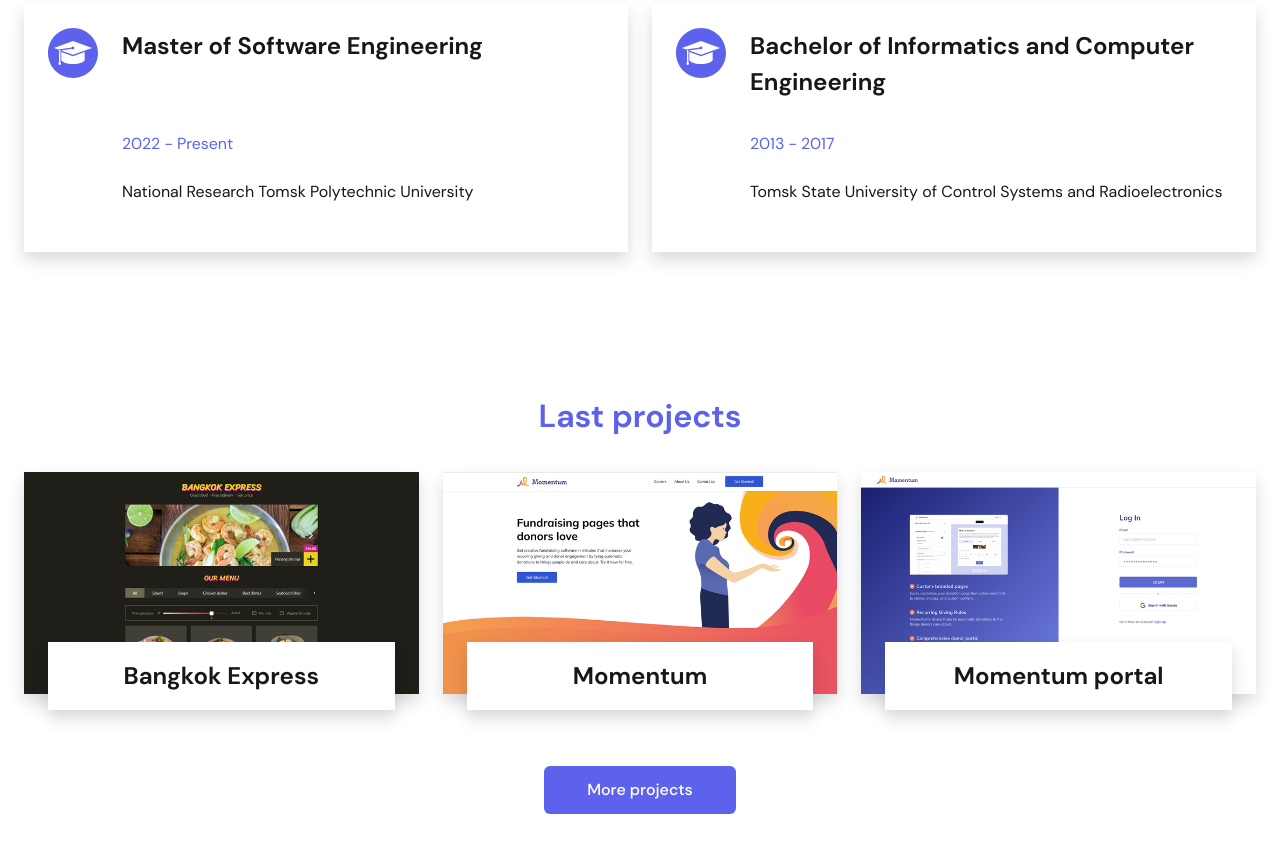
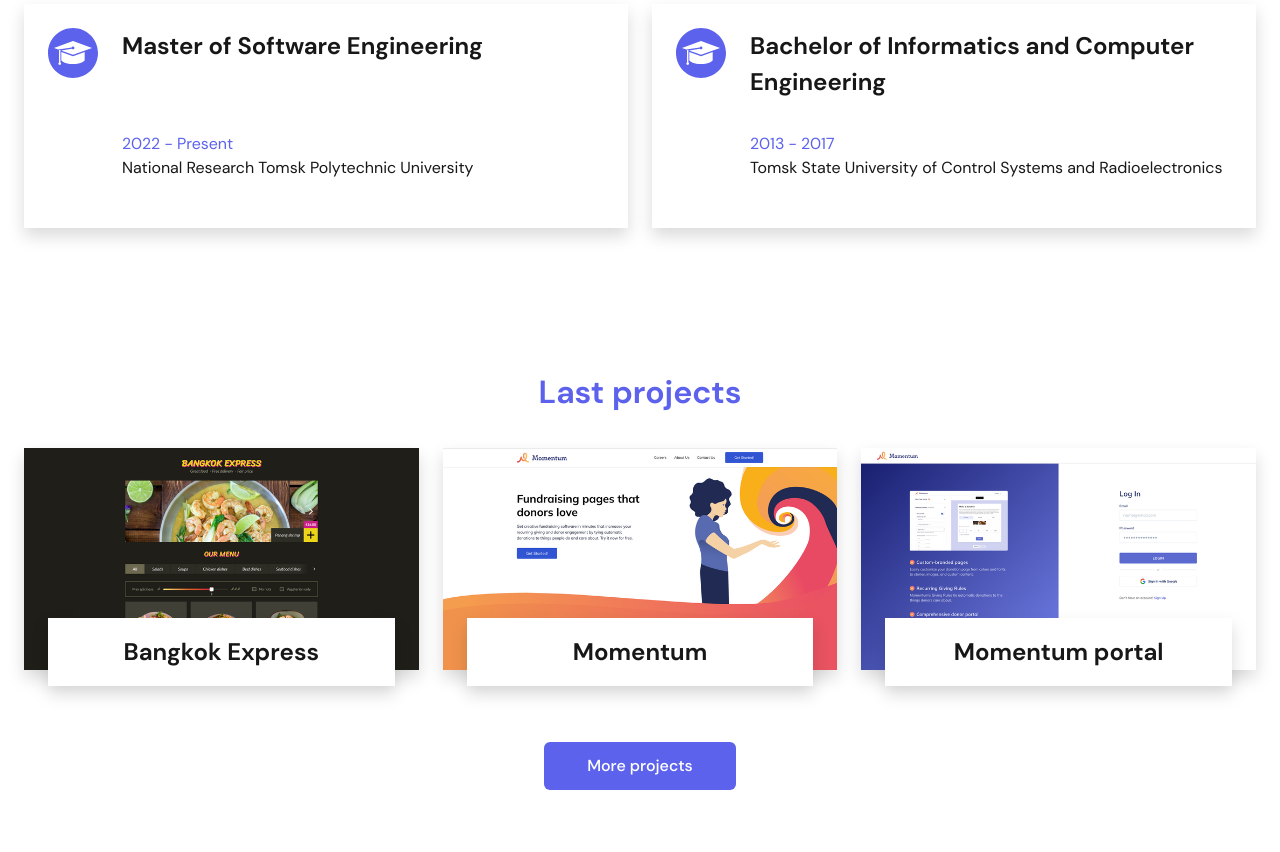
Before and after one commit to sofi-bel/personal-website, a React (Vite) app: page / in a window 1280 px wide. Shown: the part 3960-4812 px from the top of the page. Built offline with nearby package versions, Linux system fonts and the light colour scheme.

Commit message:
update education styles

```diff
--- a/src/components/education/Education.jsx
+++ b/src/components/education/Education.jsx
@@ -14,8 +14,10 @@
         <h3 className="education__position title title_size_md">
           {`${degree} of ${fieldOfStudy}`}
         </h3>
-        <span className="education__date">{`${startDate} - ${endDate}`}</span>
-        <p className="education__school">{school}</p>
+        <div className="education__bottom">
+          <span className="education__date">{`${startDate} - ${endDate}`}</span>
+          <p className="education__school">{school}</p>
+        </div>
       </div>
     </li>
   );
--- a/src/components/education/style.scss
+++ b/src/components/education/style.scss
@@ -58,6 +58,11 @@
     }
   }
 
+  &__bottom {
+    display: flex;
+    flex-direction: column;
+  }
+
   &__date {
     color: var(--title-accent);
   }
```
